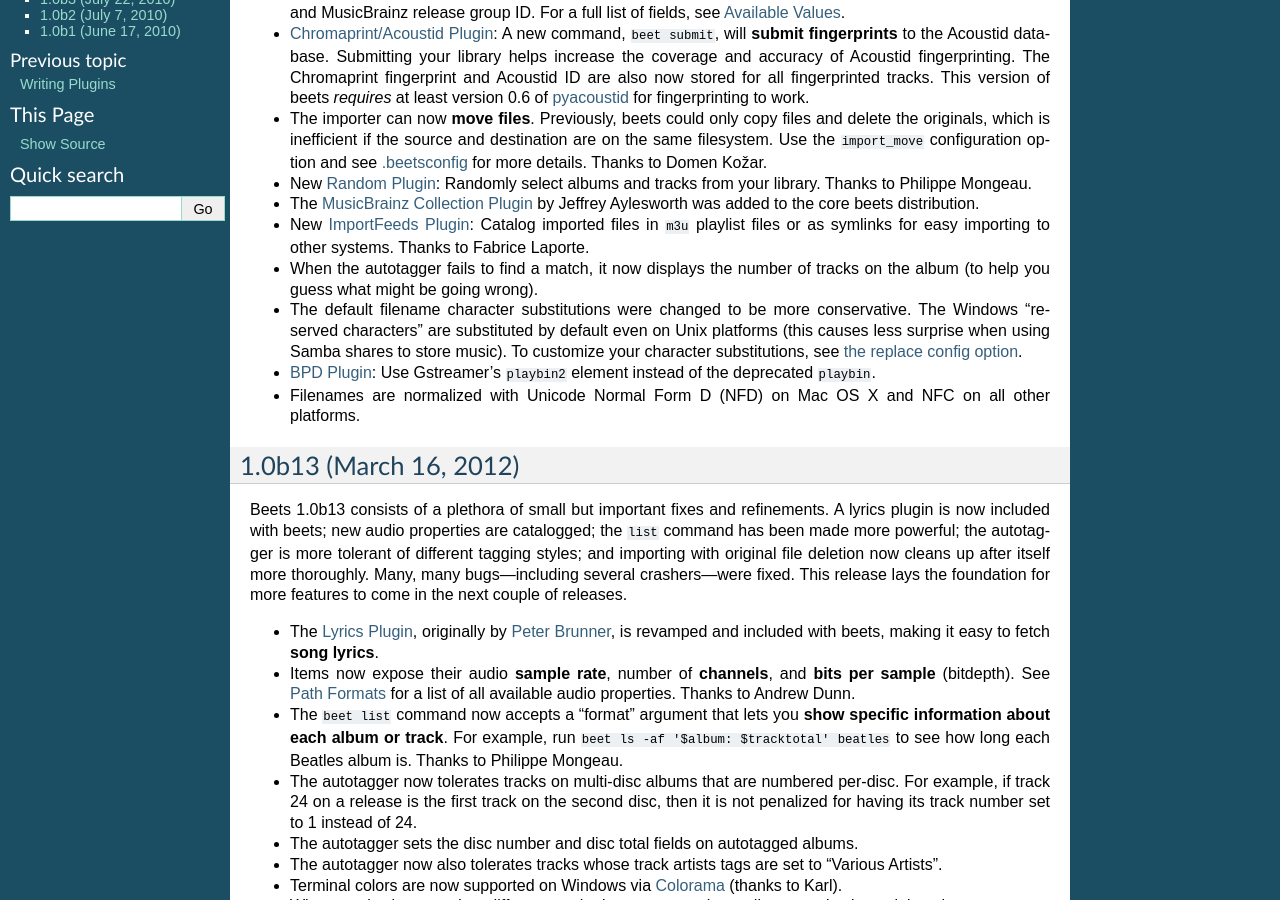
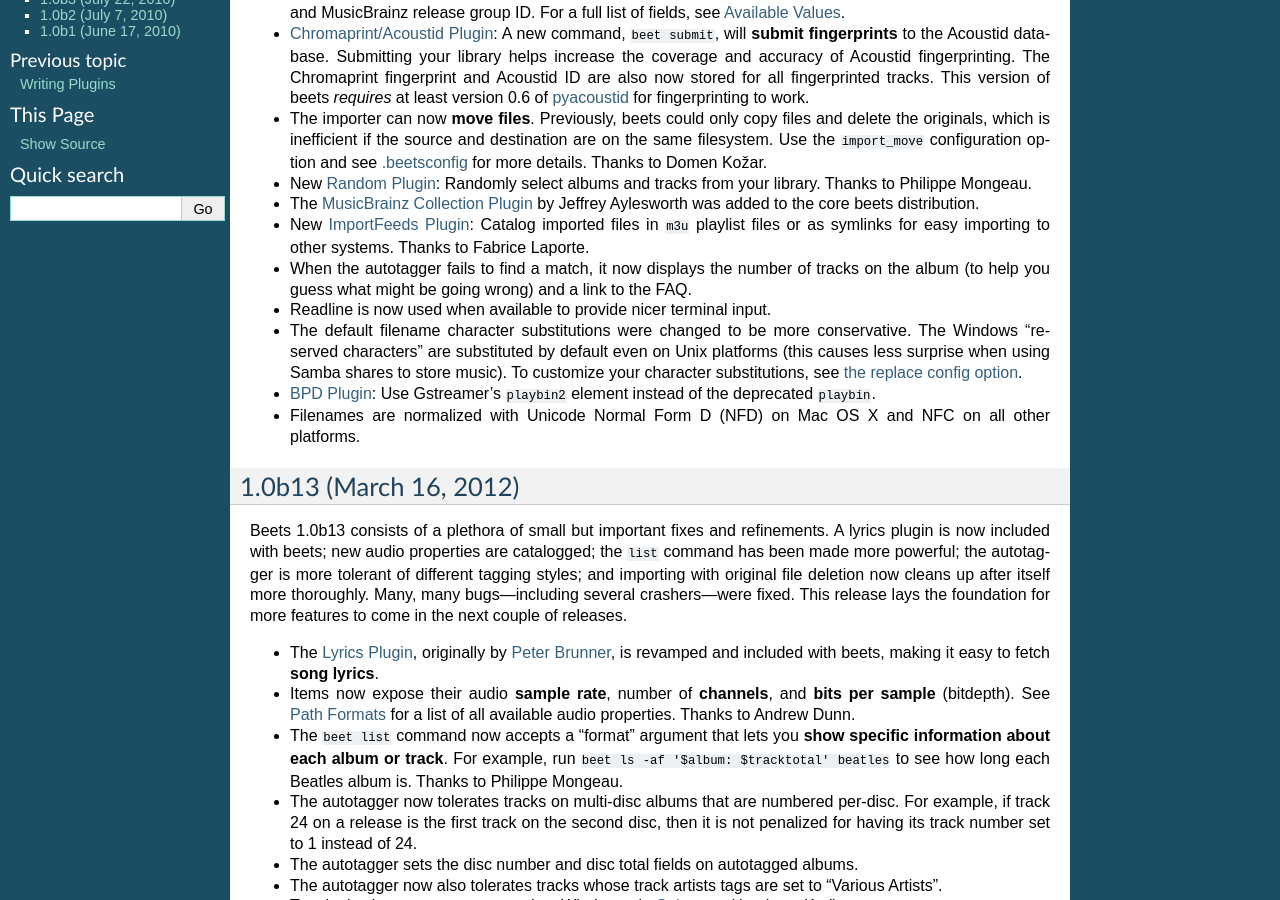
Before and after one commit to google-code-export/beets, a Sphinx documentation site: the page built from docs/changelog.rst, in a window 1280 px wide and 900 px high, scrolled down 339 px. Built offline with Sphinx 7.4.7, drawn with Linux system fonts in a browser that asks for light colours.

Commit message:
changelog: wiki link and readline

```diff
--- a/docs/changelog.rst
+++ b/docs/changelog.rst
@@ -35,7 +35,9 @@
   files or as symlinks for easy importing to other systems. Thanks to Fabrice
   Laporte.
 * When the autotagger fails to find a match, it now displays the number of
-  tracks on the album (to help you guess what might be going wrong).
+  tracks on the album (to help you guess what might be going wrong) and a link
+  to the FAQ.
+* Readline is now used when available to provide nicer terminal input.
 * The default filename character substitutions were changed to be more
   conservative. The Windows "reserved characters" are substituted by default
   even on Unix platforms (this causes less surprise when using Samba shares to
```
